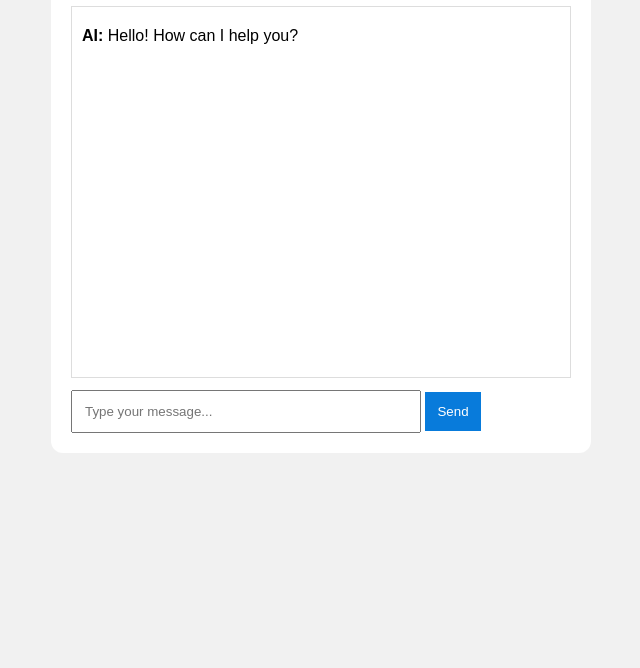
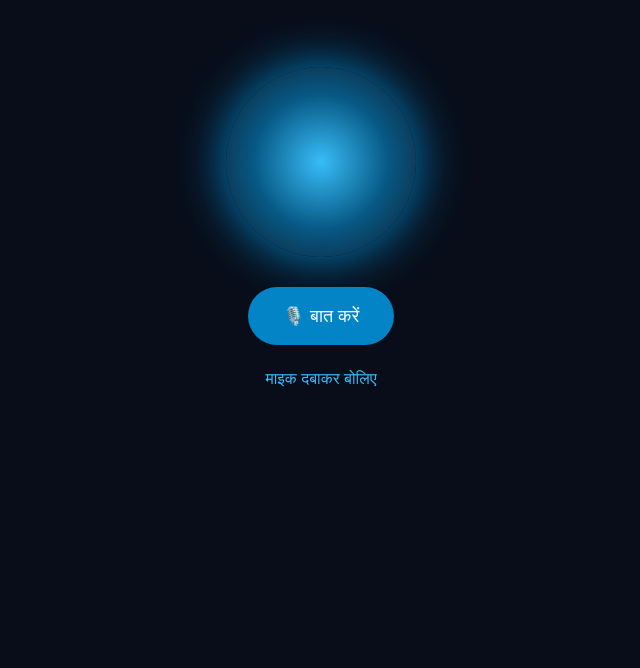
Before and after one commit to kmr85098-coder/Buddy-Ai, a website: page index.html in a window 1280 px wide. Shown: the part 132-800 px from the top of the page, without its empty margins (319-959 px from the left). Drawn offline with Linux system fonts and the light colour scheme.

Commit message:
Refactor index.html for Buddy AI Voice

```diff
--- a/index.html
+++ b/index.html
@@ -1,107 +1,115 @@
-
-<!DOC <!DOCTYPE html>
-<html lang="en">
+<!DOCTYPE html>
+<html lang="hi">
 <head>
 <meta charset="UTF-8">
 <meta name="viewport" content="width=device-width, initial-scale=1.0">
-  <title>Kamran AI Chat</title>
+<title>Buddy AI Voice</title>
+
 <style>
-    body {
-      font-family: Arial, sans-serif;
-      background: #f1f1f1;
-      margin: 0;
-      padding: 20px;
-    }
-    .chat {
-      max-width: 500px;
-      margin: 30px auto;
-      background: white;
-      padding: 20px;
-      border-radius: 12px;
-    }
-    h2 { text-align: center; }
-    #messages {
-      height: 350px;
-      overflow-y: auto;
-      border: 1px solid #ddd;
-      padding: 10px;
-      margin-bottom: 12px;
-    }
-    .message { margin: 10px 0; overflow-wrap: anywhere; }
-    input {
-      width: 70%;
-      padding: 12px;
+* {
   box-sizing: border-box;
 }
+
+body {
+  margin: 0;
+  background: #080d19;
+  color: white;
+  font-family: Arial, sans-serif;
+  text-align: center;
+}
+
+.app {
+  max-width: 500px;
+  margin: auto;
+  padding: 30px 20px;
+}
+
+h1 {
+  color: #38bdf8;
+}
+
+.orb {
+  width: 190px;
+  height: 190px;
+  margin: 70px auto 30px;
+  border-radius: 50%;
+  background: radial-gradient(circle, #38bdf8, #075985, #101827);
+  box-shadow: 0 0 50px #0284c7;
+}
+
 button {
-      padding: 12px;
-      background: #087bdb;
+  border: none;
+  border-radius: 40px;
+  padding: 18px 35px;
+  background: #0284c7;
   color: white;
-      border: 0;
+  font-size: 18px;
   cursor: pointer;
+}
+
+#status {
+  margin-top: 25px;
+  color: #38bdf8;
+}
+
+#result {
+  margin-top: 20px;
+  line-height: 1.6;
 }
 </style>
 </head>
+
 <body>
-  <div class="chat">
-    <h2>My AI Chat</h2>
-    <div id="messages">
-      <div class="message"><b>AI:</b> Hello! How can I help you?</div>
-    </div>
-    <input id="messageInput" type="text" placeholder="Type your message...">
-    <button onclick="sendMessage()">Send</button>
+<div class="app">
+
+<h1>🤖 Buddy AI</h1>
+<p>Your Personal Voice Assistant</p>
+
+<div class="orb"></div>
+
+<button onclick="startVoice()">🎙️ बात करें</button>
+
+<p id="status">माइक दबाकर बोलिए</p>
+<p id="result"></p>
+
 </div>
 
 <script>
-    async function sendMessage() {
-      const input = document.getElementById("messageInput");
-      const messages = document.getElementById("messages");
-      const message = input.value.trim();
+function startVoice() {
+  const Speech =
+    window.SpeechRecognition ||
+    window.webkitSpeechRecognition;
 
-      if (!message) return;
-
-      messages.innerHTML +=
-        `<div class="message"><b>You:</b> ${escapeHTML(message)}</div>`;
-      input.value = "";
-
-      const waiting = document.createElement("div");
-      waiting.className = "message";
-      waiting.textContent = "AI: Thinking...";
-      messages.appendChild(waiting);
-      messages.scrollTop = messages.scrollHeight;
-
-      try {
-        const response = await fetch(
-          "https://buddy-ai-1.onrender.com/chat",
-          {
-            method: "POST",
-            headers: { "Content-Type": "application/json" },
-            body: JSON.stringify({ message })
-          }
-        );
-
-        if (!response.ok) {
-          throw new Error("Server error: " + response.status);
+  if (!Speech) {
+    document.getElementById("status").innerText =
+      "आपका ब्राउज़र Voice Support नहीं करता।";
+    return;
   }
 
-        const data = await response.json();
-        waiting.textContent = "AI: " + (data.reply || "No reply received.");
-      } catch (error) {
-        waiting.textContent = "AI Error: " + error.message;
+  const recognition = new Speech();
+  recognition.lang = "hi-IN";
+
+  document.getElementById("status").innerText =
+    "मैं आपकी बात सुन रहा हूँ...";
+
+  recognition.onresult = function(event) {
+    const message = event.results[0][0].transcript;
+
+    document.getElementById("result").innerText =
+      "आपने कहा: " + message;
+
+    document.getElementById("status").innerText =
+      "आपकी आवाज़ मिल गई!";
+  };
+
+  recognition.onerror = function() {
+    document.getElementById("status").innerText =
+      "माइक की अनुमति जाँचें और दोबारा कोशिश करें।";
+  };
+
+  recognition.start();
 }
+</script>
 
-      messages.scrollTop = messages.scrollHeight;
-    }
-
-    function escapeHTML(text) {
-      const div = document.createElement("div");
-      div.textContent = text;
-      return div.innerHTML;
-    }
-
-    document.getElementById("messageInput").addEventListener("keydown", function(event) {
-      if (event.key === "Enter") sendMessage();
-    });
-  </script>
 </body>
 </html>
```
Lines whose indentation alone changed are shown as unchanged.
